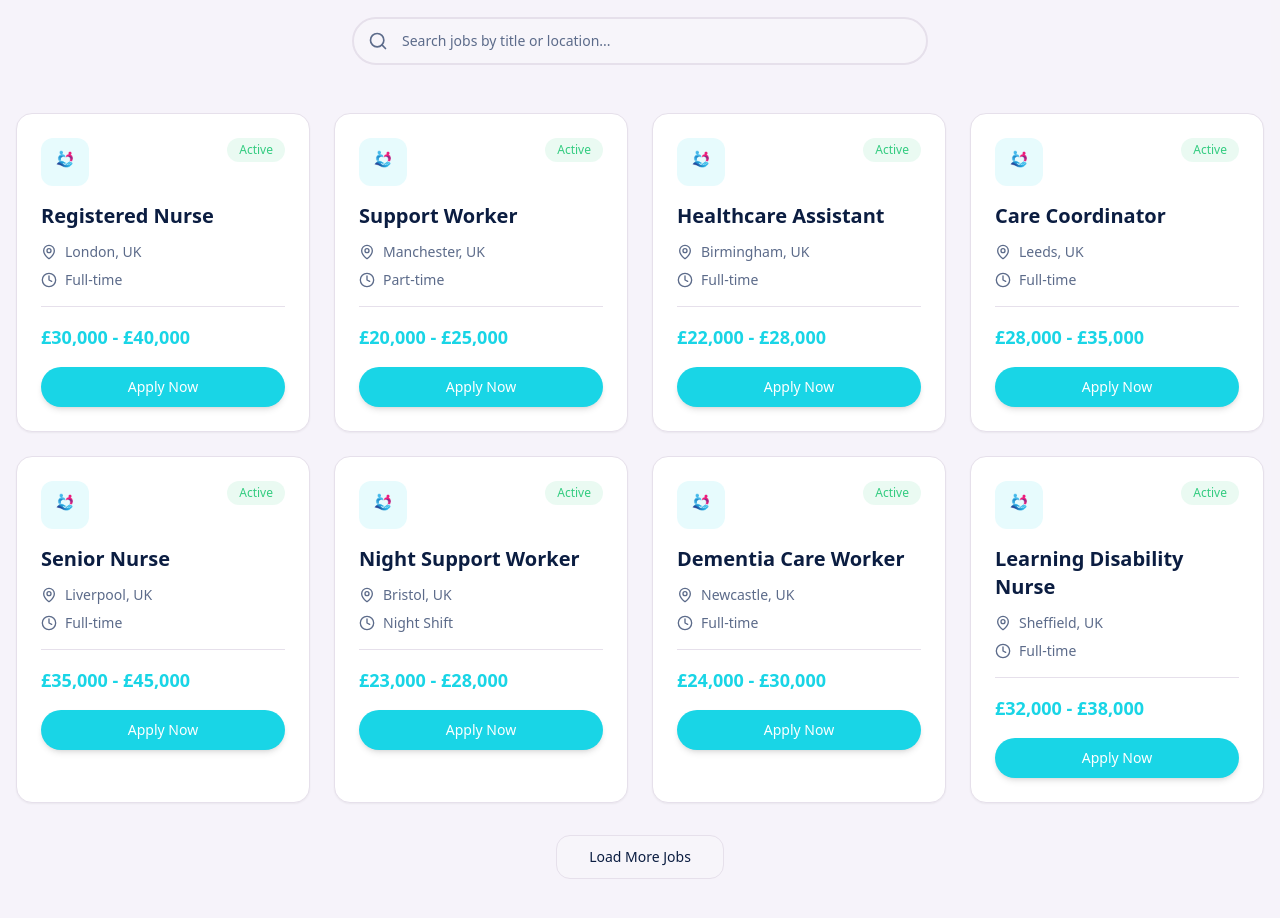
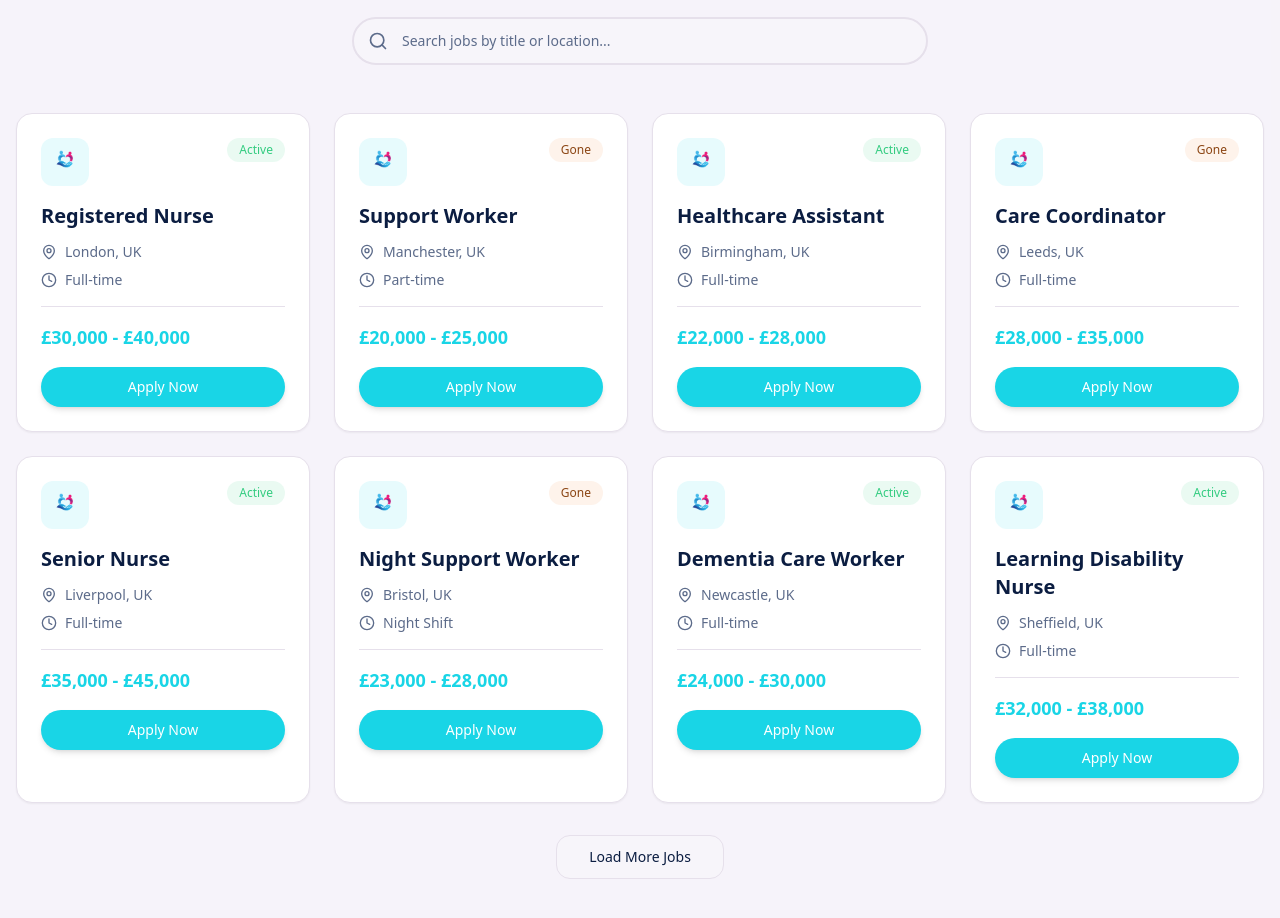
Before and after one commit to mufaqar/vivid_care_jobs, a React (Vite) app: page / in a window 1280 px wide. Shown: the part 1060-1978 px from the top of the page. Built offline with nearby package versions, Linux system fonts and the light colour scheme; the HTML template or start-up script is replaced by a standard one.

Commit message:
Refactor: Update job card status and background

```diff
--- a/src/components/JobCard.tsx
+++ b/src/components/JobCard.tsx
@@ -7,17 +7,23 @@ interface JobCardProps {
   location: string;
   type: string;
   salary: string;
+  status?: string;
 }
 
-const JobCard = ({ title, location, type, salary }: JobCardProps) => {
+const JobCard = ({ title, location, type, salary, status = "Active" }: JobCardProps) => {
+  const isGone = status === "Gone";
   return (
     <div className="bg-card rounded-2xl p-6 shadow-sm border border-border hover:shadow-lg transition-all hover:-translate-y-1 duration-300">
       <div className="flex items-start justify-between mb-4">
         <div className="w-12 h-12 rounded-xl bg-accent/10 flex items-center justify-center p-2">
           <img src={justLogo} alt="Just Healthcare" className="w-full h-full object-contain" />
         </div>
-        <span className="px-3 py-1 bg-success/10 text-success text-xs font-medium rounded-full">
-          Active
+        <span
+          className="px-3 py-1 text-xs font-medium rounded-full"
+          style={isGone ? { backgroundColor: '#FEF3EB', color: '#8B4513' } : {}}
+          {...(!isGone && { className: "px-3 py-1 bg-success/10 text-success text-xs font-medium rounded-full" })}
+        >
+          {status}
         </span>
       </div>
 
--- a/src/components/JobsGrid.tsx
+++ b/src/components/JobsGrid.tsx
@@ -5,18 +5,18 @@ import { Input } from "@/components/ui/input";
 import { Search } from "lucide-react";
 
 const jobsData = [
-  { title: "Registered Nurse", location: "London, UK", type: "Full-time", salary: "£30,000 - £40,000" },
-  { title: "Support Worker", location: "Manchester, UK", type: "Part-time", salary: "£20,000 - £25,000" },
-  { title: "Healthcare Assistant", location: "Birmingham, UK", type: "Full-time", salary: "£22,000 - £28,000" },
-  { title: "Care Coordinator", location: "Leeds, UK", type: "Full-time", salary: "£28,000 - £35,000" },
-  { title: "Senior Nurse", location: "Liverpool, UK", type: "Full-time", salary: "£35,000 - £45,000" },
-  { title: "Night Support Worker", location: "Bristol, UK", type: "Night Shift", salary: "£23,000 - £28,000" },
-  { title: "Dementia Care Worker", location: "Newcastle, UK", type: "Full-time", salary: "£24,000 - £30,000" },
-  { title: "Learning Disability Nurse", location: "Sheffield, UK", type: "Full-time", salary: "£32,000 - £38,000" },
-  { title: "Mental Health Support Worker", location: "Nottingham, UK", type: "Full-time", salary: "£25,000 - £30,000" },
-  { title: "Complex Care Nurse", location: "Southampton, UK", type: "Full-time", salary: "£38,000 - £48,000" },
-  { title: "Palliative Care Nurse", location: "Oxford, UK", type: "Part-time", salary: "£30,000 - £38,000" },
-  { title: "Children's Support Worker", location: "Cambridge, UK", type: "Full-time", salary: "£24,000 - £29,000" },
+  { title: "Registered Nurse", location: "London, UK", type: "Full-time", salary: "£30,000 - £40,000", status: "Active" },
+  { title: "Support Worker", location: "Manchester, UK", type: "Part-time", salary: "£20,000 - £25,000", status: "Gone" },
+  { title: "Healthcare Assistant", location: "Birmingham, UK", type: "Full-time", salary: "£22,000 - £28,000", status: "Active" },
+  { title: "Care Coordinator", location: "Leeds, UK", type: "Full-time", salary: "£28,000 - £35,000", status: "Gone" },
+  { title: "Senior Nurse", location: "Liverpool, UK", type: "Full-time", salary: "£35,000 - £45,000", status: "Active" },
+  { title: "Night Support Worker", location: "Bristol, UK", type: "Night Shift", salary: "£23,000 - £28,000", status: "Gone" },
+  { title: "Dementia Care Worker", location: "Newcastle, UK", type: "Full-time", salary: "£24,000 - £30,000", status: "Active" },
+  { title: "Learning Disability Nurse", location: "Sheffield, UK", type: "Full-time", salary: "£32,000 - £38,000", status: "Active" },
+  { title: "Mental Health Support Worker", location: "Nottingham, UK", type: "Full-time", salary: "£25,000 - £30,000", status: "Active" },
+  { title: "Complex Care Nurse", location: "Southampton, UK", type: "Full-time", salary: "£38,000 - £48,000", status: "Active" },
+  { title: "Palliative Care Nurse", location: "Oxford, UK", type: "Part-time", salary: "£30,000 - £38,000", status: "Active" },
+  { title: "Children's Support Worker", location: "Cambridge, UK", type: "Full-time", salary: "£24,000 - £29,000", status: "Active" },
 ];
 
 const JobsGrid = () => {
```
